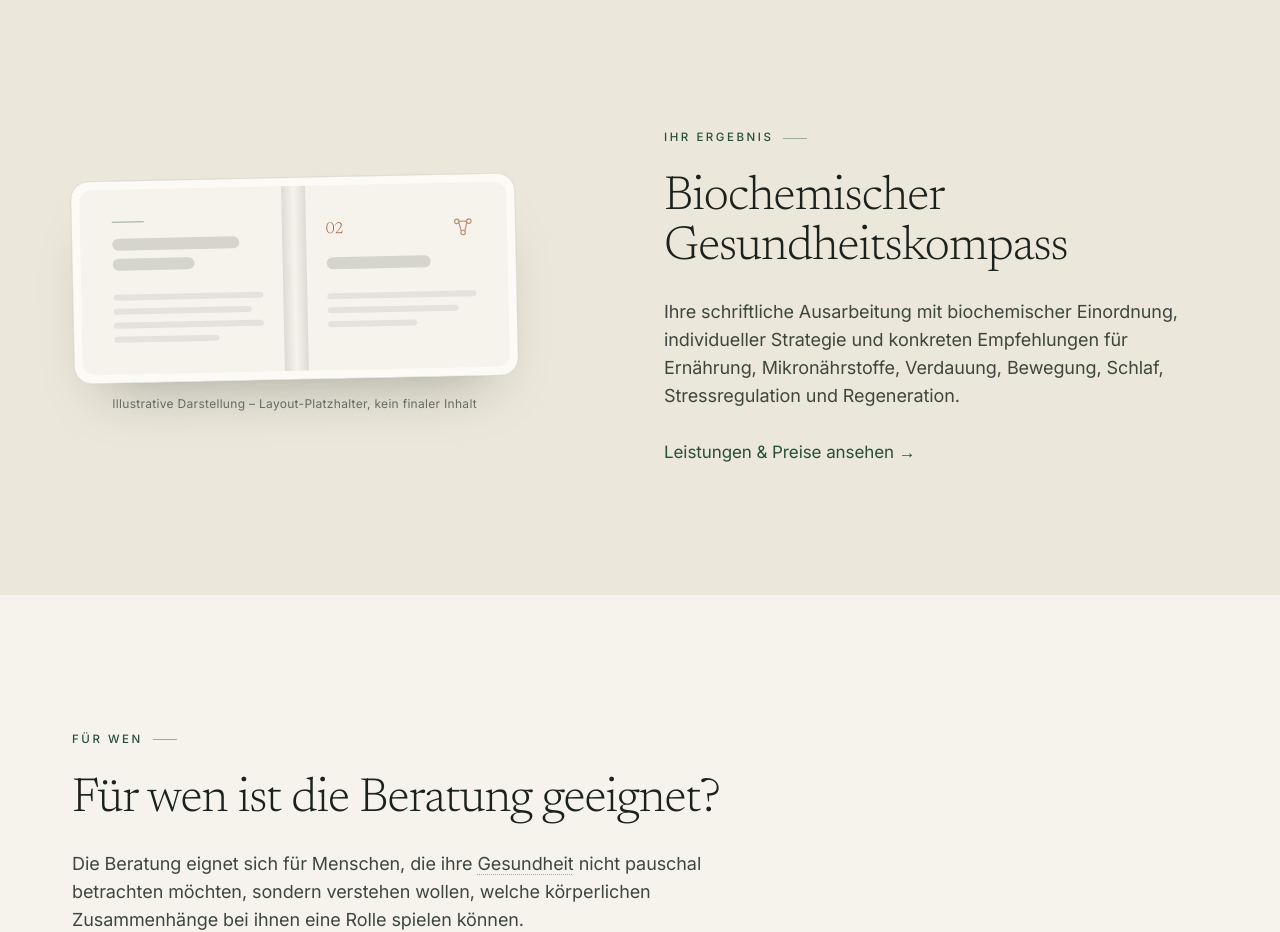
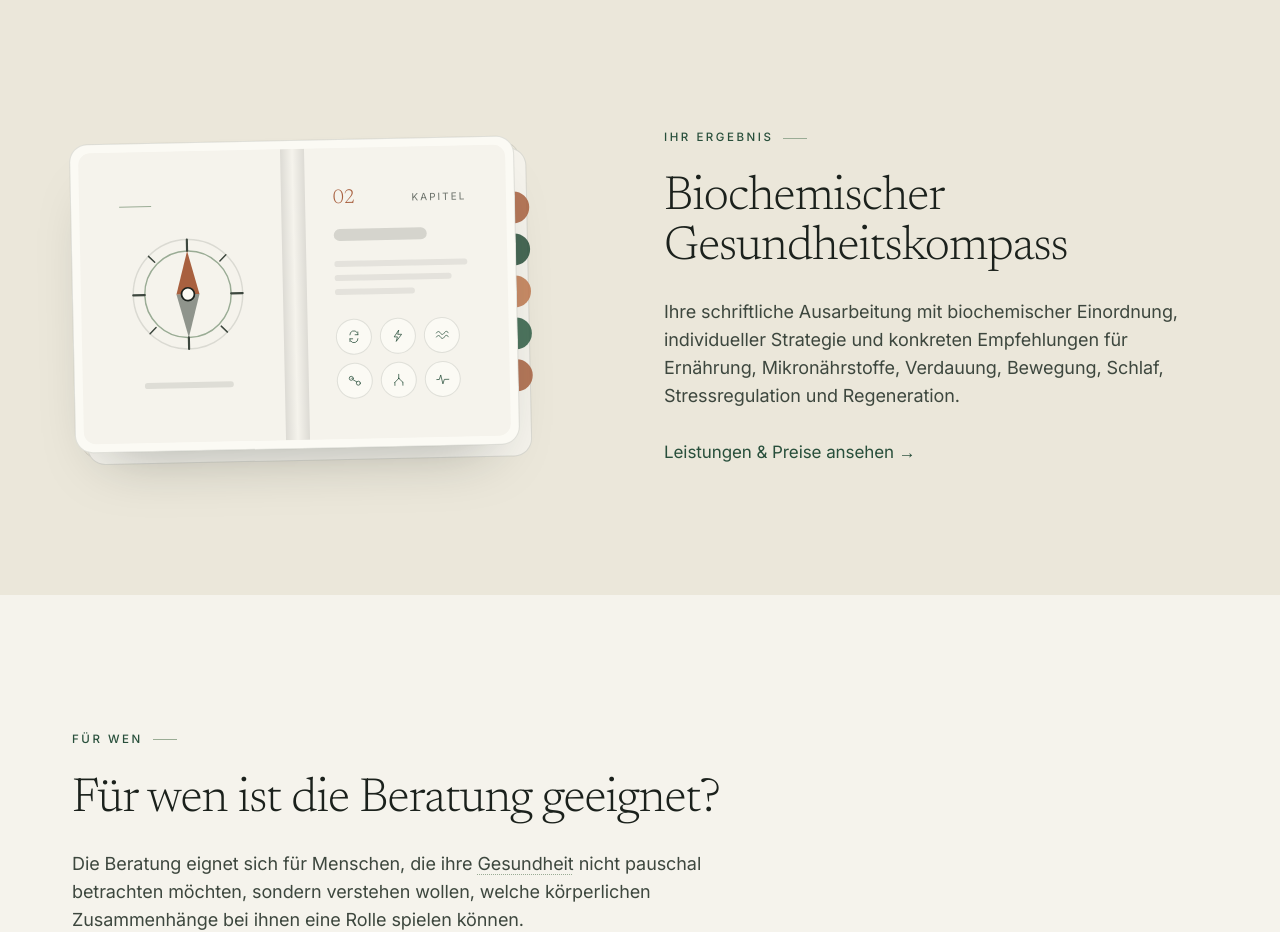
Before and after one commit to maerzbiochemie/biochemische-gesundheitsberatung, a Next.js app: page /privatkunden in a window 1280 px wide. Shown: the part 1440-2372 px from the top of the page. Built offline with nearby package versions, Linux system fonts and the light colour scheme.

Commit message:
style: rework booklet mockup with compass motif and chapter marks
Milva asked to remove the placeholder caption, enlarge the illustration,
add a compass, and add more chapter/topic marks so it reads as a
finished book rather than a flat page spread.

```diff
--- a/components/BookletMockup.tsx
+++ b/components/BookletMockup.tsx
@@ -1,14 +1,93 @@
-import { IconConnect } from "@/components/icons";
+import {
+  IconDigestion,
+  IconEnergy,
+  IconHormones,
+  IconLoadRecovery,
+  IconMetabolism,
+  IconNervous,
+} from "@/components/icons";
 
-/**
- * Stylised placeholder for the "Biochemischer Gesundheitskompass" booklet —
- * an open double page built from CSS bars, not a real photo or real text.
- * Used until a real product photo is available (see BIO-105).
- */
+const chapterIcons = [
+  IconMetabolism,
+  IconEnergy,
+  IconDigestion,
+  IconHormones,
+  IconNervous,
+  IconLoadRecovery,
+];
+
+const tabColors = [
+  "var(--color-terra)",
+  "var(--color-sage-deep)",
+  "var(--color-terra-soft)",
+  "var(--color-sage)",
+  "var(--color-terra)",
+];
+
+/** Compass rose — the recurring "Gesundheitskompass" motif, doubling as the booklet's signature illustration. */
+function CompassMark({ className = "" }: { className?: string }) {
+  return (
+    <svg viewBox="0 0 100 100" className={className} aria-hidden>
+      <circle cx="50" cy="50" r="38" fill="none" stroke="var(--color-line)" strokeWidth="1" />
+      <circle cx="50" cy="50" r="30" fill="none" stroke="var(--color-sage-soft)" strokeWidth="1" />
+      {Array.from({ length: 8 }).map((_, i) => {
+        const angle = (Math.PI / 4) * i;
+        const isCardinal = i % 2 === 0;
+        const inner = isCardinal ? 30 : 32;
+        const outer = 38;
+        const x1 = 50 + inner * Math.sin(angle);
+        const y1 = 50 - inner * Math.cos(angle);
+        const x2 = 50 + outer * Math.sin(angle);
+        const y2 = 50 - outer * Math.cos(angle);
+        return (
+          <line
+            key={i}
+            x1={x1}
+            y1={y1}
+            x2={x2}
+            y2={y2}
+            stroke="var(--color-ink-soft)"
+            strokeWidth={isCardinal ? 1.5 : 1}
+            strokeLinecap="round"
+          />
+        );
+      })}
+      <polygon points="50,20 58,50 42,50" fill="var(--color-terra)" />
+      <polygon points="50,80 58,50 42,50" fill="var(--color-ink-soft)" opacity="0.55" />
+      <circle cx="50" cy="50" r="4.5" fill="var(--color-paper)" stroke="var(--color-ink)" strokeWidth="1.2" />
+    </svg>
+  );
+}
+
 export function BookletMockup({ className = "" }: { className?: string }) {
   return (
     <figure className={className}>
-      <div className="relative mx-auto max-w-md rotate-[-1.2deg] rounded-[var(--radius-card)] border border-[var(--color-line)] bg-[var(--color-paper)] p-2 shadow-[0_32px_60px_-32px_rgba(27,33,28,0.35)] sm:max-w-lg">
+      <div className="relative mx-auto max-w-lg rotate-[-1.2deg] sm:max-w-2xl">
+        {/* page stack — gives the spread depth, like a bound book rather than a flat sheet */}
+        <div
+          aria-hidden
+          className="absolute inset-0 translate-x-1.5 translate-y-1.5 rounded-[var(--radius-card)] border border-[var(--color-line)] bg-[var(--color-cream-deep)]"
+        />
+        <div
+          aria-hidden
+          className="absolute inset-0 translate-x-3 translate-y-3 rounded-[var(--radius-card)] border border-[var(--color-line)] bg-[var(--color-cream)]"
+        />
+
+        {/* chapter tabs along the outer edge */}
+        <div
+          aria-hidden
+          className="absolute -right-2.5 top-10 flex flex-col gap-2.5 sm:-right-3.5 sm:top-14"
+        >
+          {tabColors.map((color, i) => (
+            <span
+              key={i}
+              className="block h-6 w-3 rounded-r-full sm:h-8 sm:w-4"
+              style={{ backgroundColor: color, opacity: 0.85 }}
+            />
+          ))}
+        </div>
+
+        <div className="relative rounded-[var(--radius-card)] border border-[var(--color-line)] bg-[var(--color-paper)] p-2 shadow-[0_32px_60px_-32px_rgba(27,33,28,0.35)]">
           <div className="relative grid grid-cols-2 overflow-hidden rounded-[calc(var(--radius-card)-6px)] bg-[var(--color-cream)]">
             {/* spine shadow */}
             <div
@@ -16,40 +95,47 @@ export function BookletMockup({ className = "" }: { className?: string }) {
               className="pointer-events-none absolute inset-y-0 left-1/2 w-6 -translate-x-1/2 bg-gradient-to-r from-black/10 via-black/0 to-black/10"
             />
 
-          {/* left page */}
-          <div className="space-y-4 p-6 sm:p-8">
-            <div className="h-px w-8 bg-[var(--color-sage-soft)]" />
-            <div className="space-y-2">
-              <div className="h-3 w-[85%] rounded-full bg-[var(--color-ink)]/15" />
-              <div className="h-3 w-[55%] rounded-full bg-[var(--color-ink)]/15" />
-            </div>
-            <div className="space-y-2 pt-2">
-              <div className="h-1.5 w-full rounded-full bg-[var(--color-ink)]/8" />
-              <div className="h-1.5 w-[92%] rounded-full bg-[var(--color-ink)]/8" />
-              <div className="h-1.5 w-full rounded-full bg-[var(--color-ink)]/8" />
-              <div className="h-1.5 w-[70%] rounded-full bg-[var(--color-ink)]/8" />
-            </div>
+            {/* left page — the compass, as the booklet's opening illustration */}
+            <div className="flex flex-col items-center justify-center gap-4 p-7 sm:p-10">
+              <div className="h-px w-8 self-start bg-[var(--color-sage-soft)]" />
+              <CompassMark className="h-28 w-28 sm:h-36 sm:w-36" />
+              <div className="h-1.5 w-2/3 rounded-full bg-[var(--color-ink)]/10" />
             </div>
 
             {/* right page */}
-          <div className="space-y-4 p-6 sm:p-8">
+            <div className="space-y-5 p-7 sm:p-10">
               <div className="flex items-center justify-between">
-              <span className="font-display text-base tracking-wide text-[var(--color-terra)]">
+                <span className="font-display text-lg tracking-wide text-[var(--color-terra)] sm:text-xl">
                   02
                 </span>
-              <IconConnect className="h-6 w-6 text-[var(--color-terra)] opacity-70" />
+                <span className="text-[10px] uppercase tracking-[0.2em] text-[var(--color-muted)]">
+                  Kapitel
+                </span>
               </div>
               <div className="h-3 w-[70%] rounded-full bg-[var(--color-ink)]/15" />
-            <div className="space-y-2 pt-2">
+              <div className="space-y-2">
                 <div className="h-1.5 w-full rounded-full bg-[var(--color-ink)]/8" />
                 <div className="h-1.5 w-[88%] rounded-full bg-[var(--color-ink)]/8" />
                 <div className="h-1.5 w-[60%] rounded-full bg-[var(--color-ink)]/8" />
               </div>
+              {/* chapter/topic index — signals a full booklet, not a single spread */}
+              <div className="flex flex-wrap gap-2 pt-1">
+                {chapterIcons.map((Icon, i) => (
+                  <span
+                    key={i}
+                    className="flex h-8 w-8 items-center justify-center rounded-full border border-[var(--color-line)] bg-[var(--color-paper)] sm:h-9 sm:w-9"
+                  >
+                    <Icon className="h-4 w-4 text-[var(--color-sage-deep)]" />
+                  </span>
+                ))}
               </div>
             </div>
           </div>
-      <figcaption className="mt-4 text-center text-xs tracking-wide text-[var(--color-muted)]">
-        Illustrative Darstellung – Layout-Platzhalter, kein finaler Inhalt
+        </div>
+      </div>
+      <figcaption className="sr-only">
+        Stilisierte Illustration des Booklets „Biochemischer Gesundheitskompass“ mit Kompass-Motiv und
+        Kapitelübersicht.
       </figcaption>
     </figure>
   );
```
Lines whose indentation alone changed are shown as unchanged.
